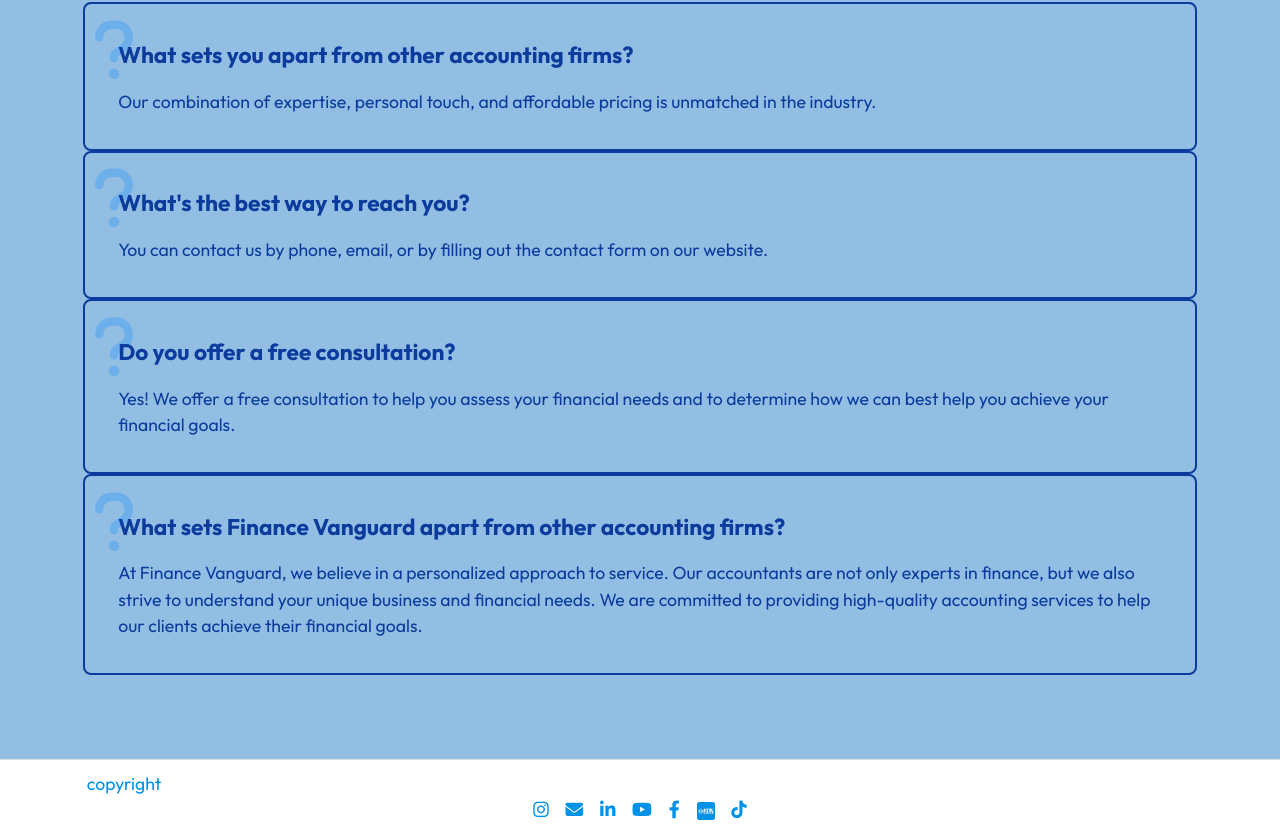
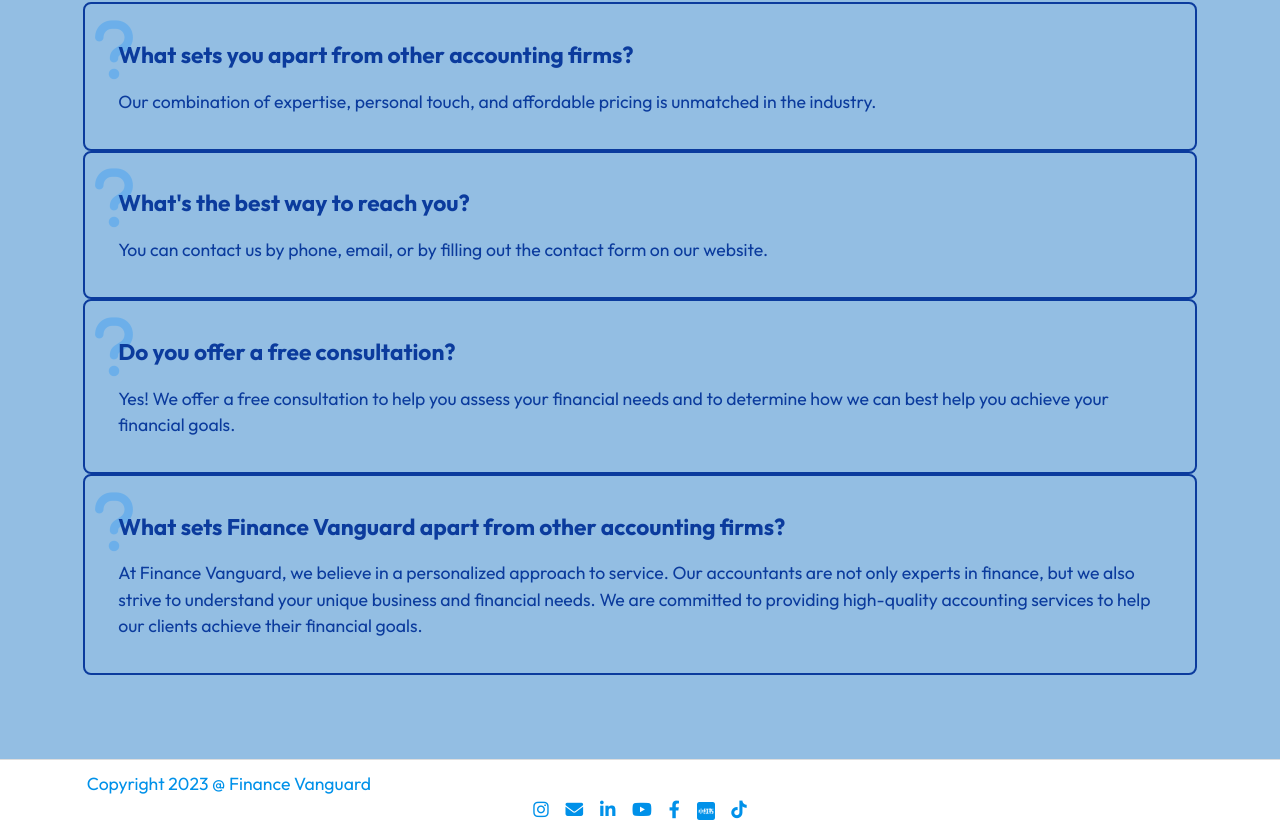
Before and after one commit to 123ang/finance_vanguard, a Vue app: page / in a window 1280 px wide. Shown: the part 6982-7816 px from the top of the page. Built offline with nearby package versions, Linux system fonts and the light colour scheme; what @vueuse/head would draw is missing.

Commit message:
Update footer.component.vue

```diff
--- a/src/components/footer/footer.component.vue
+++ b/src/components/footer/footer.component.vue
@@ -2,7 +2,7 @@
   <footer>
     <div class="container">
       <div class="grid md:grid-cols-3 grid-cols-2">
-        <div class="flex items-center">copyright</div>
+        <div class="flex items-center">{{ $t('Copyright') }} {{ (new Date()).getFullYear() }} @ {{ $t('Finance Vanguard') }} </div>
         <div class="social-media-container footer-order col-span-2 md:col-span-1">
           <a href="#" target=”_blank” ref="igRef"><i class="fa-brands fa-instagram"></i></a>
           <a href="#" target=”_blank” ref="mailRef"><i class="fas fa-envelope"></i></a>
```
